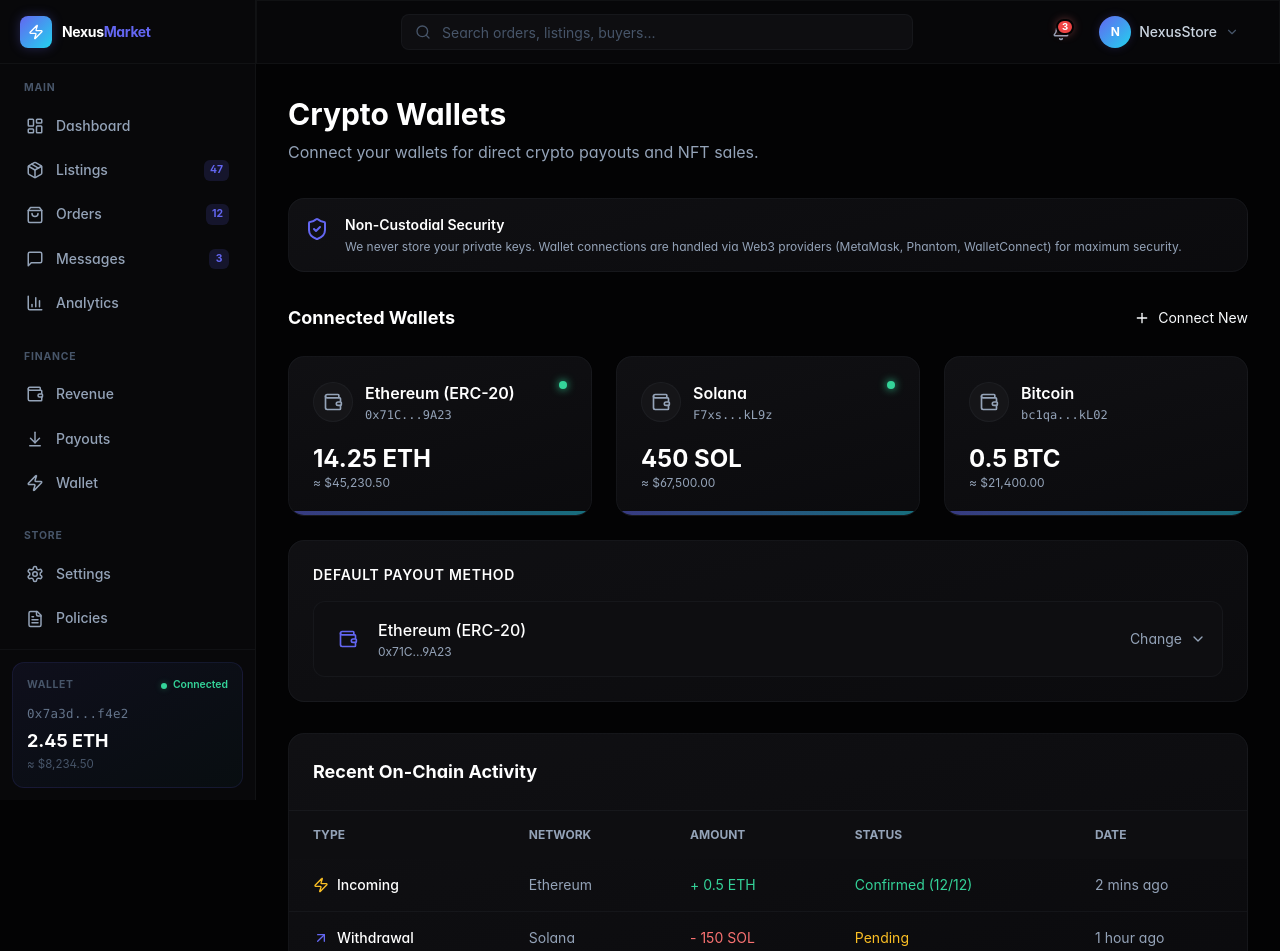
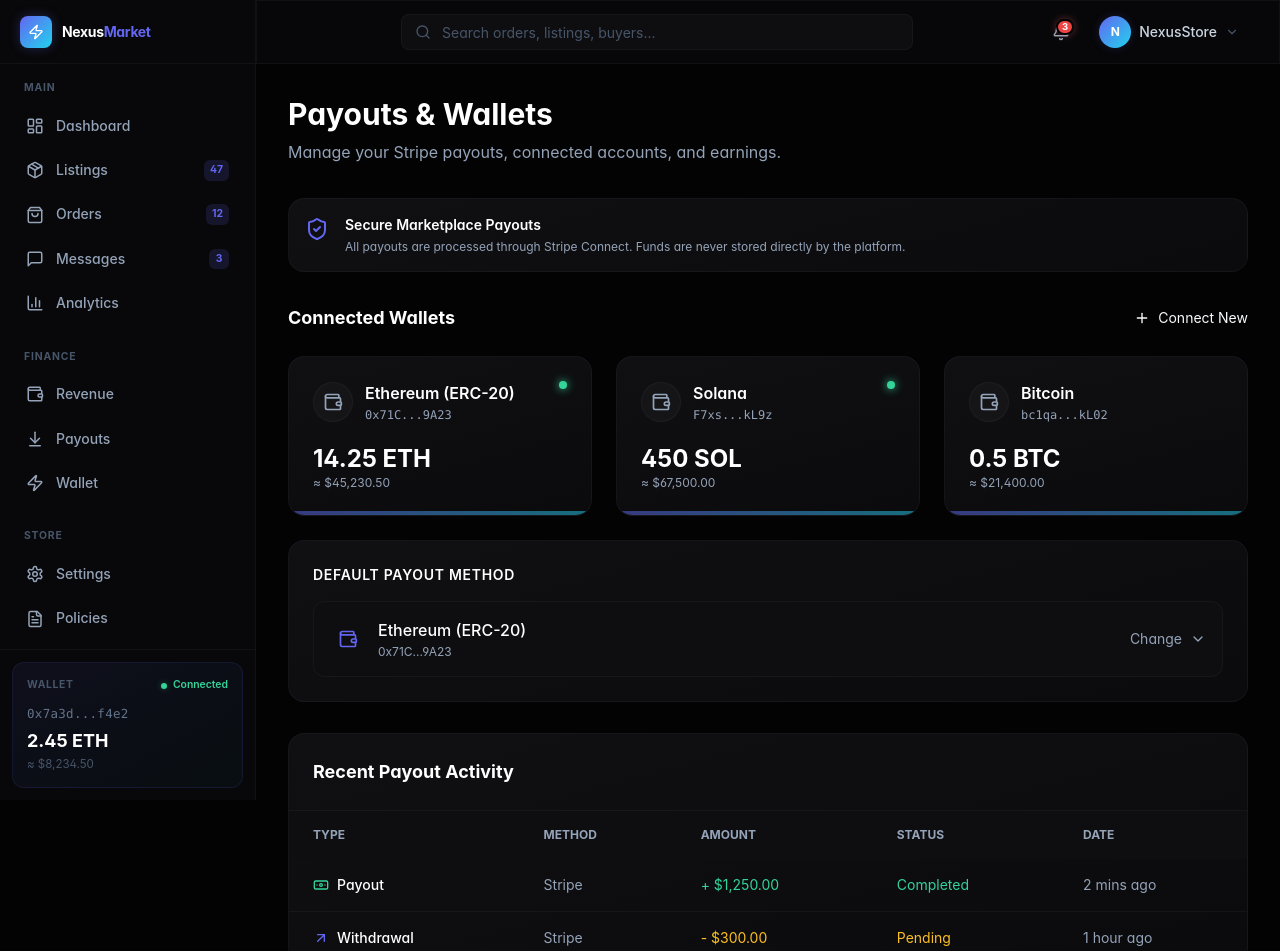
Before and after one commit to Shh12308/market-, a Next.js app: page /seller/wallets in a window 1280 px wide. Shown: the top 951 px of the page. Built offline with nearby package versions, Linux system fonts and the light colour scheme; what wagmi would draw is missing.

Commit message:
Update page.tsx

```diff
--- a/app/seller/wallets/page.tsx
+++ b/app/seller/wallets/page.tsx
@@ -1,19 +1,40 @@
+'use client';
+
+import { useState } from 'react';
+
 import WalletManager from '@/components/seller/WalletManager';
 import Sidebar from '@/components/seller/Sidebar';
 import Header from '@/components/seller/Header';
-import { ShieldCheck, Zap, ArrowUpRight } from 'lucide-react';
+import { ShieldCheck, ArrowUpRight, Banknote } from 'lucide-react';
 
 export default function WalletsPage() {
+  const [isSidebarOpen, setIsSidebarOpen] = useState(true);
+
+  const toggleSidebar = () => {
+    setIsSidebarOpen((prev) => !prev);
+  };
+
   return (
     <div className="flex min-h-screen bg-[var(--background)]">
-      <Sidebar />
-      <div className="flex-1 ml-64">
-        <Header />
+      <Sidebar isOpen={isSidebarOpen} onToggle={toggleSidebar} />
+
+      <div
+        className={`flex-1 transition-all duration-300 ${
+          isSidebarOpen ? 'ml-64' : 'ml-0'
+        }`}
+      >
+        <Header onMenuToggle={toggleSidebar} />
+
         <main className="p-8">
+          {/* Header */}
           <div className="flex items-center justify-between mb-8">
-             <div>
-              <h1 className="text-3xl font-bold text-white mb-2">Crypto Wallets</h1>
-              <p className="text-[var(--text-muted)]">Connect your wallets for direct crypto payouts and NFT sales.</p>
+            <div>
+              <h1 className="text-3xl font-bold text-white mb-2">
+                Payouts & Wallets
+              </h1>
+              <p className="text-[var(--text-muted)]">
+                Manage your Stripe payouts, connected accounts, and earnings.
+              </p>
             </div>
           </div>
 
@@ -21,45 +42,66 @@
           <div className="card p-4 mb-8 border-l-4 border-l-[var(--primary)] bg-[var(--primary)]/5 flex items-start gap-4">
             <ShieldCheck className="w-6 h-6 text-[var(--primary)] mt-0.5" />
             <div>
-              <h4 className="text-white font-semibold text-sm">Non-Custodial Security</h4>
-              <p className="text-xs text-[var(--text-muted)] mt-1">We never store your private keys. Wallet connections are handled via Web3 providers (MetaMask, Phantom, WalletConnect) for maximum security.</p>
+              <h4 className="text-white font-semibold text-sm">
+                Secure Marketplace Payouts
+              </h4>
+              <p className="text-xs text-[var(--text-muted)] mt-1">
+                All payouts are processed through Stripe Connect. Funds are never
+                stored directly by the platform.
+              </p>
             </div>
           </div>
 
+          {/* Wallet / Stripe Manager */}
           <WalletManager />
 
-          {/* Transaction History for Wallets */}
+          {/* Payout History (replaces fake “on-chain activity”) */}
           <div className="card overflow-hidden mt-8">
             <div className="p-6 border-b border-[var(--border)] flex justify-between items-center">
-              <h3 className="text-lg font-bold text-white">Recent On-Chain Activity</h3>
+              <h3 className="text-lg font-bold text-white">
+                Recent Payout Activity
+              </h3>
             </div>
+
             <table className="w-full text-left text-sm text-[var(--text-muted)]">
               <thead className="bg-[var(--surface-2)] text-xs uppercase font-medium">
                 <tr>
                   <th className="px-6 py-4">Type</th>
-                  <th className="px-6 py-4">Network</th>
+                  <th className="px-6 py-4">Method</th>
                   <th className="px-6 py-4">Amount</th>
                   <th className="px-6 py-4">Status</th>
                   <th className="px-6 py-4">Date</th>
                 </tr>
               </thead>
+
               <tbody className="divide-y divide-[var(--border)]">
                 <tr className="hover:bg-[var(--surface-2)]/50">
                   <td className="px-6 py-4 font-medium text-white flex items-center gap-2">
-                    <Zap className="w-4 h-4 text-[var(--warning)]" /> Incoming
+                    <Banknote className="w-4 h-4 text-[var(--success)]" />
+                    Payout
                   </td>
-                  <td className="px-6 py-4">Ethereum</td>
-                  <td className="px-6 py-4 text-[var(--success)]">+ 0.5 ETH</td>
-                  <td className="px-6 py-4 text-[var(--success)]">Confirmed (12/12)</td>
+                  <td className="px-6 py-4">Stripe</td>
+                  <td className="px-6 py-4 text-[var(--success)]">
+                    + $1,250.00
+                  </td>
+                  <td className="px-6 py-4 text-[var(--success)]">
+                    Completed
+                  </td>
                   <td className="px-6 py-4">2 mins ago</td>
                 </tr>
-                 <tr className="hover:bg-[var(--surface-2)]/50">
+
+                <tr className="hover:bg-[var(--surface-2)]/50">
                   <td className="px-6 py-4 font-medium text-white flex items-center gap-2">
-                    <ArrowUpRight className="w-4 h-4 text-[var(--primary)]" /> Withdrawal
+                    <ArrowUpRight className="w-4 h-4 text-[var(--primary)]" />
+                    Withdrawal
                   </td>
-                  <td className="px-6 py-4">Solana</td>
-                  <td className="px-6 py-4 text-[var(--danger)]">- 150 SOL</td>
-                  <td className="px-6 py-4 text-[var(--warning)]">Pending</td>
+                  <td className="px-6 py-4">Stripe</td>
+                  <td className="px-6 py-4 text-[var(--warning)]">
+                    - $300.00
+                  </td>
+                  <td className="px-6 py-4 text-[var(--warning)]">
+                    Pending
+                  </td>
                   <td className="px-6 py-4">1 hour ago</td>
                 </tr>
               </tbody>
```
